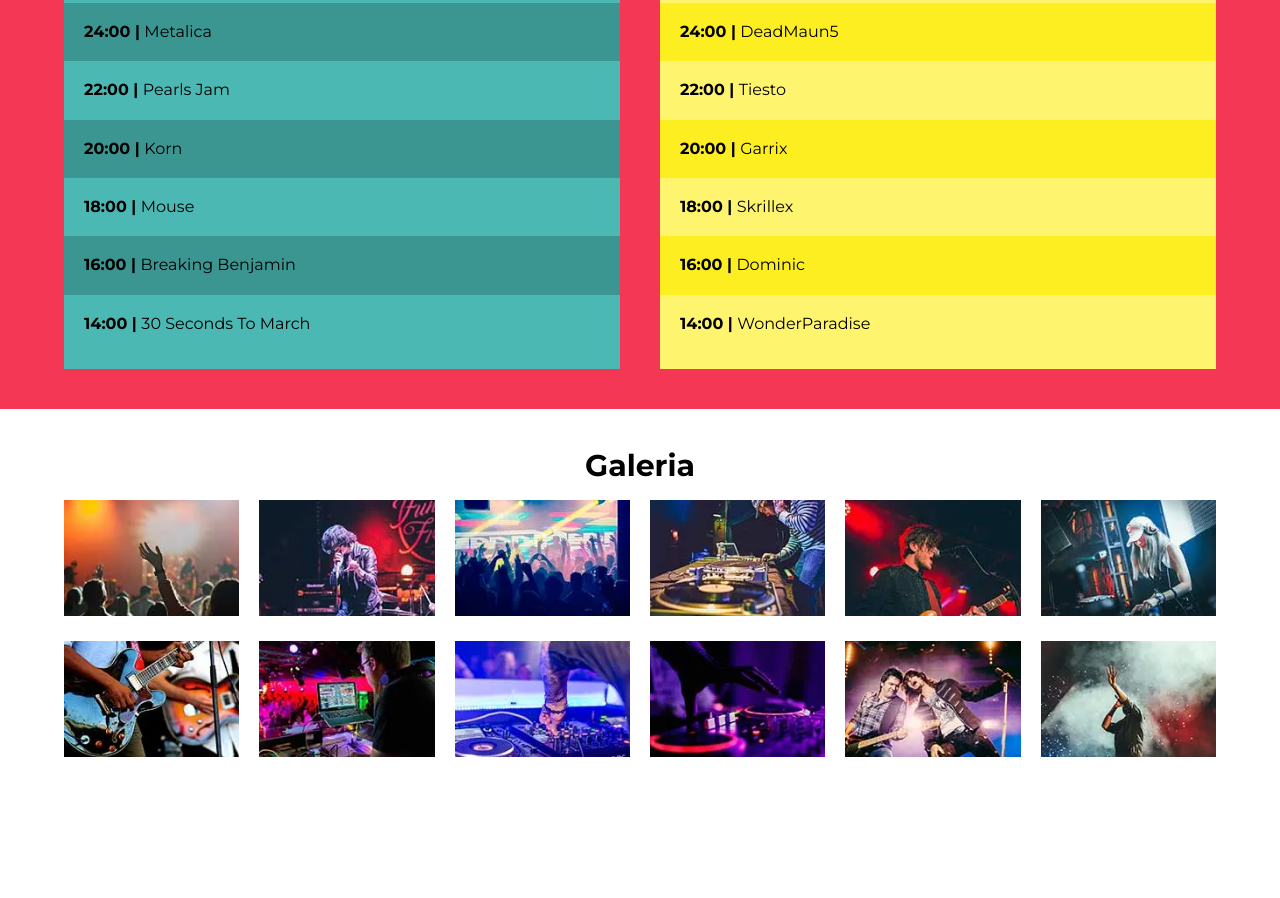
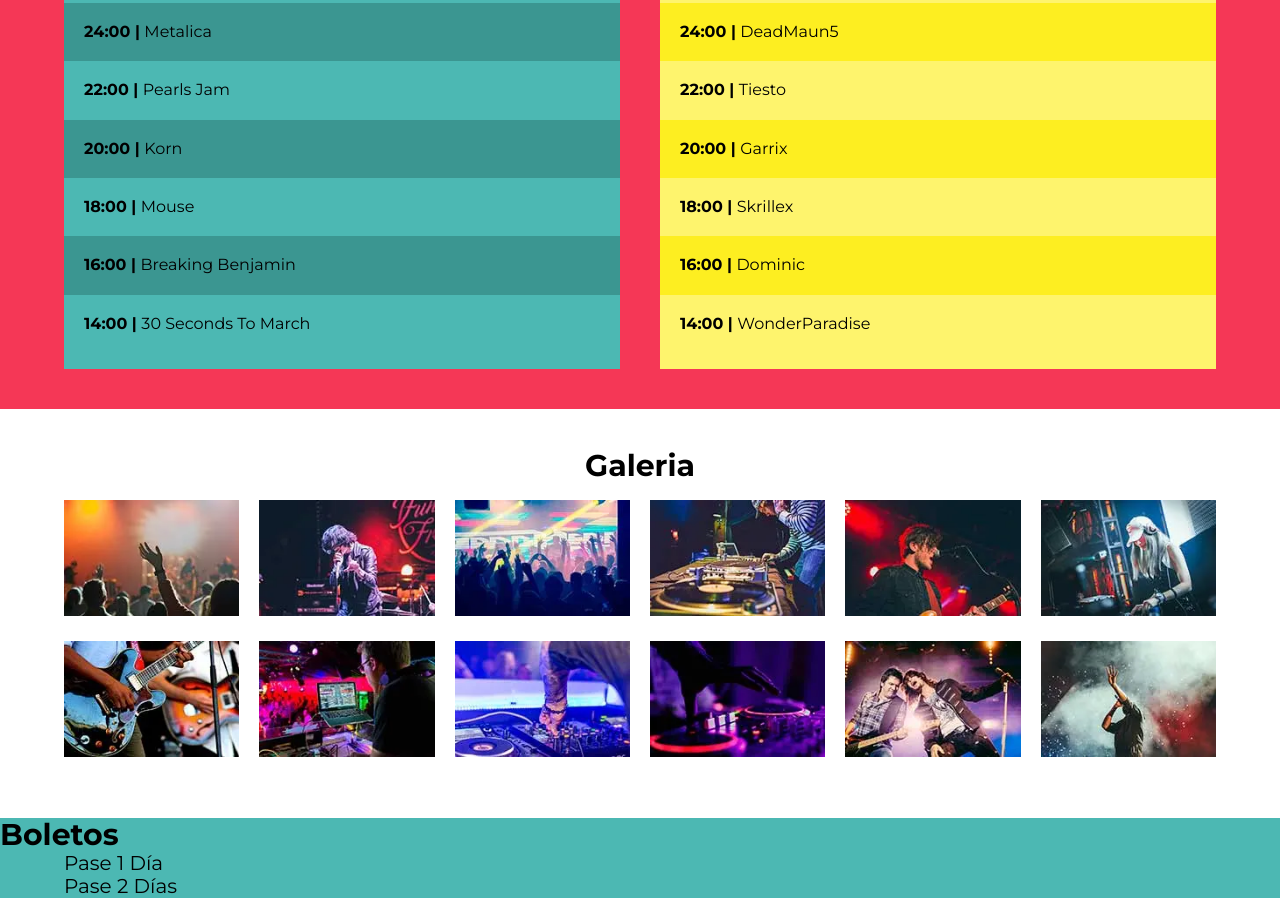
Before and after one commit to HectorGerardoZV/Proyecto04-FestivalMusica, a website: page html/index.html in a window 1280 px wide. Shown: the part 2228-3126 px from the top of the page. Before the commit the page ends 3046 px from the top, so only its background shows below. Drawn offline with Linux system fonts and the light colour scheme.

Commit message:
Inicio de la seccion boletos

```diff
--- a/html/index.html
+++ b/html/index.html
@@ -120,6 +120,19 @@
         <ul class="galeria__imagenes"></ul>
     </section>
 
+    <section class="boletos bg-verde">
+        <h3>Boletos</h3>
+        <div class="contenedor-boletos contenedor">
+            <div class="basico">
+                <p>Pase 1 Día</p>
+            </div>
+            <div class="premium">
+                <p>Pase 2 Días</p>
+            </div>
+        </div>
+
+    </section>
+
     <script src="../build/js/bundle.js"></script>
 </body>
 
--- a/src/scss/layout/_galeria.scss
+++ b/src/scss/layout/_galeria.scss
@@ -25,6 +25,7 @@
 
 .galeria__img {
     width: 100%;
+    cursor: pointer;
 }
 
 .overlay {
```
Also changed, not shown: build/css/app.css.
